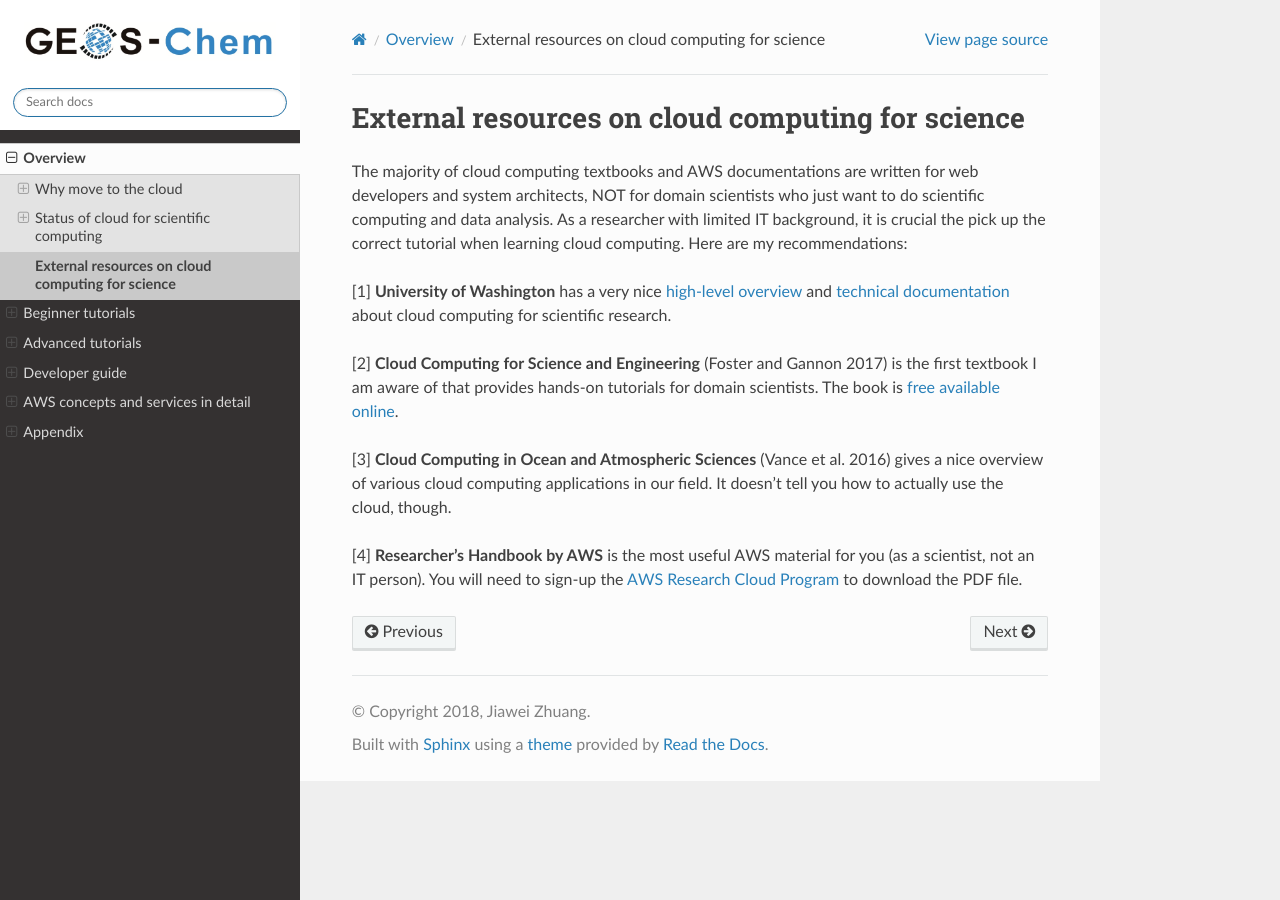
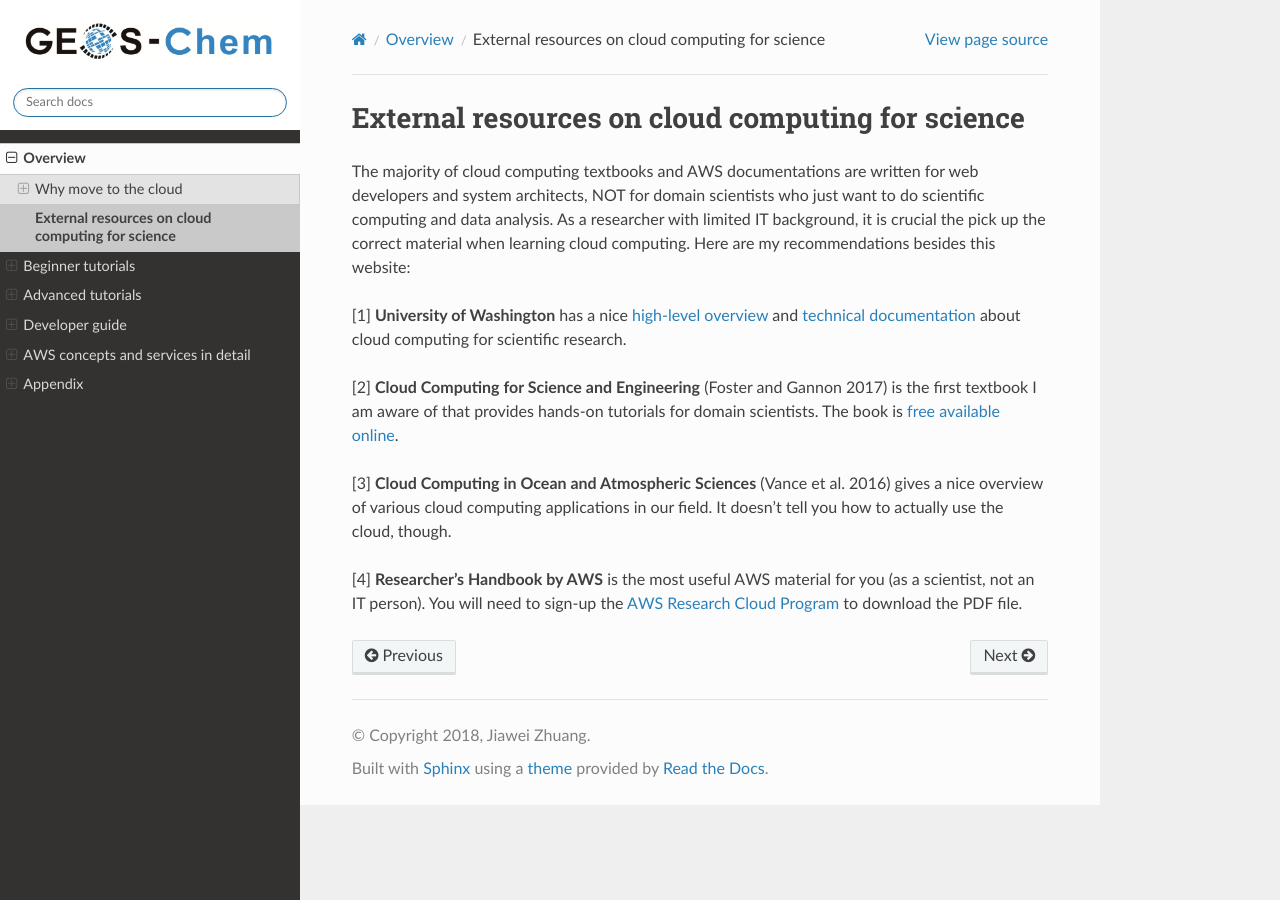
Before and after one commit to geoschem/geos-chem-cloud, a Sphinx documentation site: the page built from doc/source/chapter01_overview/external-resources.rst, in a window 1280 px wide. Built offline with Sphinx 7.4.7 and the Read the Docs theme 2.0.0, drawn with Linux system fonts in a browser that asks for light colours.

Commit message:
Clean-up overview section

```diff
--- a/doc/source/chapter01_overview/external-resources.rst
+++ b/doc/source/chapter01_overview/external-resources.rst
@@ -1,31 +1,14 @@
 External resources on cloud computing for science
 =================================================
 
-The majority of cloud computing textbooks and AWS documentations are written
-for web developers and system architects, NOT for domain scientists
-who just want to do scientific computing and data analysis.
-As a researcher with limited IT background, it is crucial the pick up the
-correct tutorial when learning cloud computing. Here are my recommendations:
+The majority of cloud computing textbooks and AWS documentations are written for web developers and system architects, NOT for domain scientists who just want to do scientific computing and data analysis. As a researcher with limited IT background, it is crucial the pick up the correct material when learning cloud computing. Here are my recommendations besides this website:
 
-[1] **University of Washington** has a very nice
-`high-level overview <https://itconnect.uw.edu/research/
-cloud-computing-for-research/cloud-computing-basics/>`_
-and
-`technical documentation <https://cloudmaven.github.io/documentation/>`_
-about cloud computing for scientific research.
+[1] **University of Washington** has a nice `high-level overview <https://itconnect.uw.edu/research/cloud-computing-for-research/cloud-computing-basics/>`_ and `technical documentation <https://cloudmaven.github.io/documentation/>`_ about cloud computing for scientific research.
 
-[2] **Cloud Computing for Science and Engineering** (Foster and Gannon 2017)
-is the first textbook I am aware of that provides hands-on tutorials for domain scientists.
-The book is `free available online <https://cloud4scieng.org/chapters/>`_.
+[2] **Cloud Computing for Science and Engineering** (Foster and Gannon 2017) is the first textbook I am aware of that provides hands-on tutorials for domain scientists. The book is `free available online <https://cloud4scieng.org/chapters/>`_.
 
-[3] **Cloud Computing in Ocean and Atmospheric Sciences** (Vance et al. 2016)
-gives a nice overview of various cloud computing applications in our field.
-It doesn't tell you how to actually use the cloud, though.
+[3] **Cloud Computing in Ocean and Atmospheric Sciences** (Vance et al. 2016) gives a nice overview of various cloud computing applications in our field. It doesn't tell you how to actually use the cloud, though.
 
 .. _researcher-handbook-label:
 
-[4] **Researcher’s Handbook by AWS** is the most useful AWS material for you
-(as a scientist, not an IT person). You will need to sign-up the
-`AWS Research Cloud Program <https://aws.amazon.com/
-government-education/research-and-technical-computing/research-cloud-program/>`_
-to download the PDF file.
+[4] **Researcher’s Handbook by AWS** is the most useful AWS material for you (as a scientist, not an IT person). You will need to sign-up the `AWS Research Cloud Program <https://aws.amazon.com/government-education/research-and-technical-computing/research-cloud-program/>`_ to download the PDF file.
--- a/doc/source/chapter01_overview/index.rst
+++ b/doc/source/chapter01_overview/index.rst
@@ -7,5 +7,4 @@
    :maxdepth: 2
 
    why-cloud
-   status-of-cloud
    external-resources
```
Also changed, not shown: doc/source/chapter01_overview/status-of-cloud.rst (deleted, +0 -33 lines).
